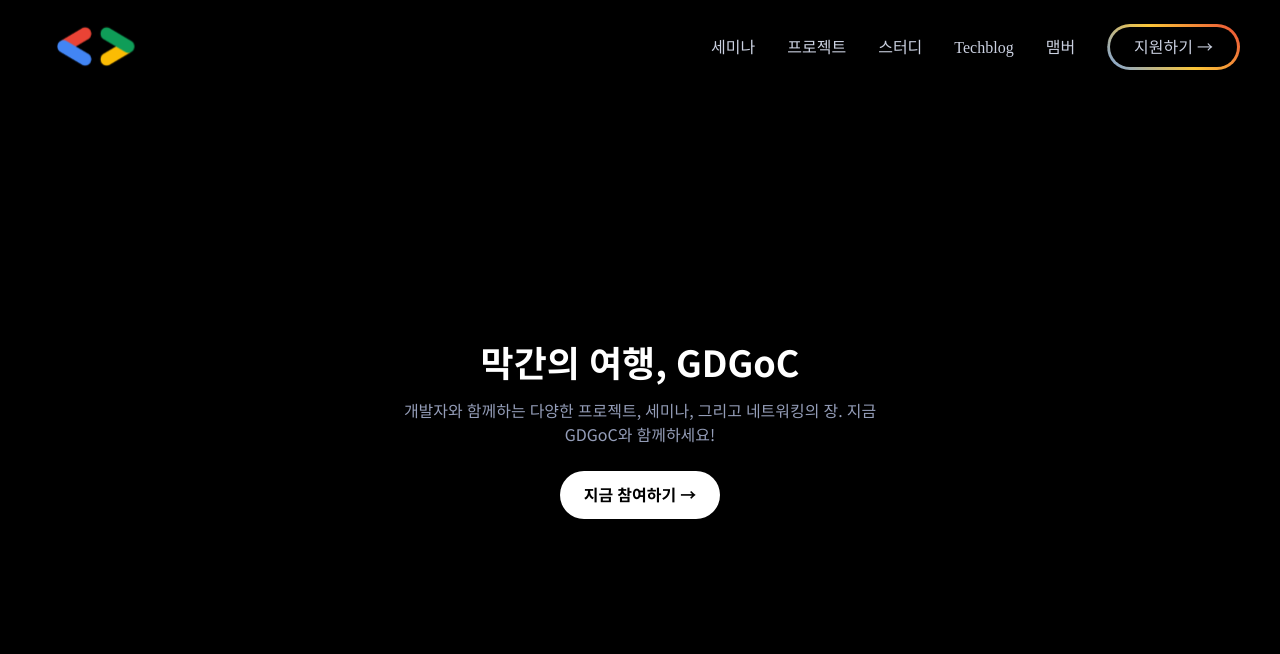
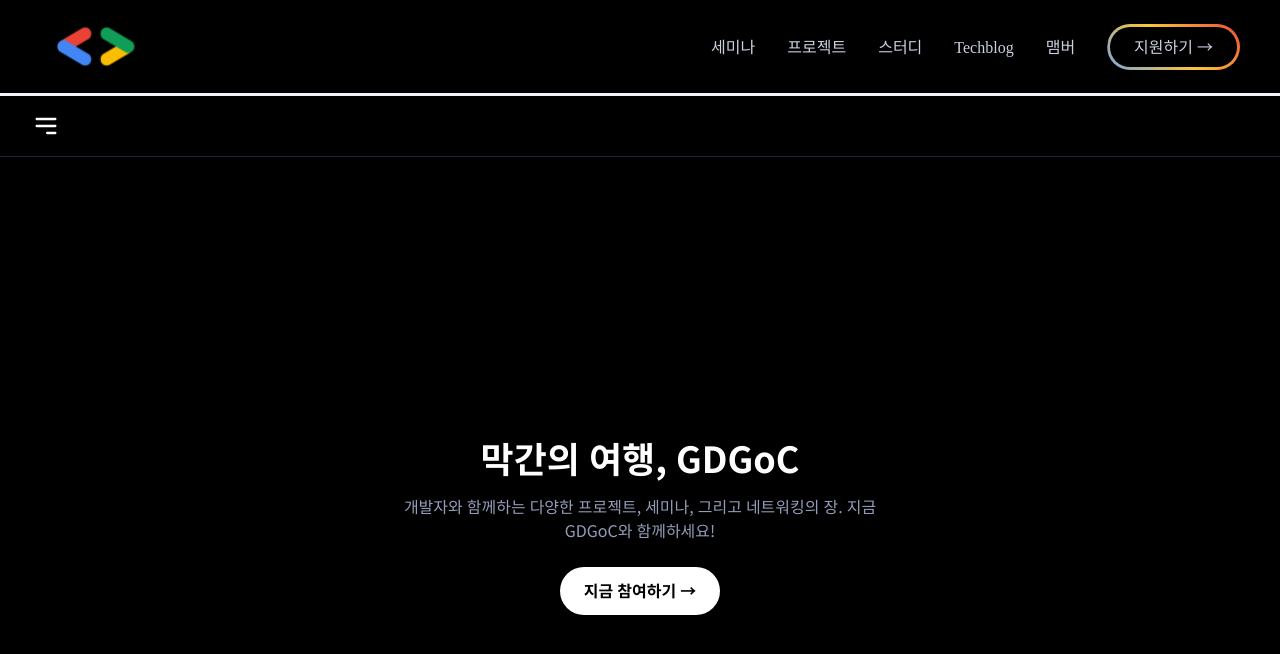
Before and after one commit to GDSC-DGU/GDGoC-DGU-Website, a Next.js app: page / in a window 1280 px wide. Shown: the top 654 px of the page. Built offline with nearby package versions, Linux system fonts and the light colour scheme; a web font is replaced by a local one.

Commit message:
✨ feat: Adjust layout padding for improved spacing

```diff
--- a/src/app/layout.tsx
+++ b/src/app/layout.tsx
@@ -63,8 +63,8 @@
           />
         </noscript> */}
 
-        <div className='lg:pl-2 lg:pt-2 bg-gray-100 flex-1 overflow-y-auto'>
-          <div className='flex-1 bg-[#FCFCFC] min-h-screen lg:rounded-tl-xl border-transparent lg:border-neutral-200 overflow-y-auto'>
+        <div className='lg:pl-2 lg:pt-2 bg-gray-100 flex-1 overflow-y-auto py-24'>
+          <div className='flex-1 bg-[#FCFCFC] min-h-screen lg:rounded-tl-xl border-transparent lg:border-neutral-200'>
             {/*  GA 컴포넌트를 조건부로 배포 환경에서만 적용 */}
             {GA_ID && process.env.NODE_ENV === "production" && <GoogleAnalytics gaId={GA_ID} />}
             <TanstackQueryProvider>{children}</TanstackQueryProvider>
```
